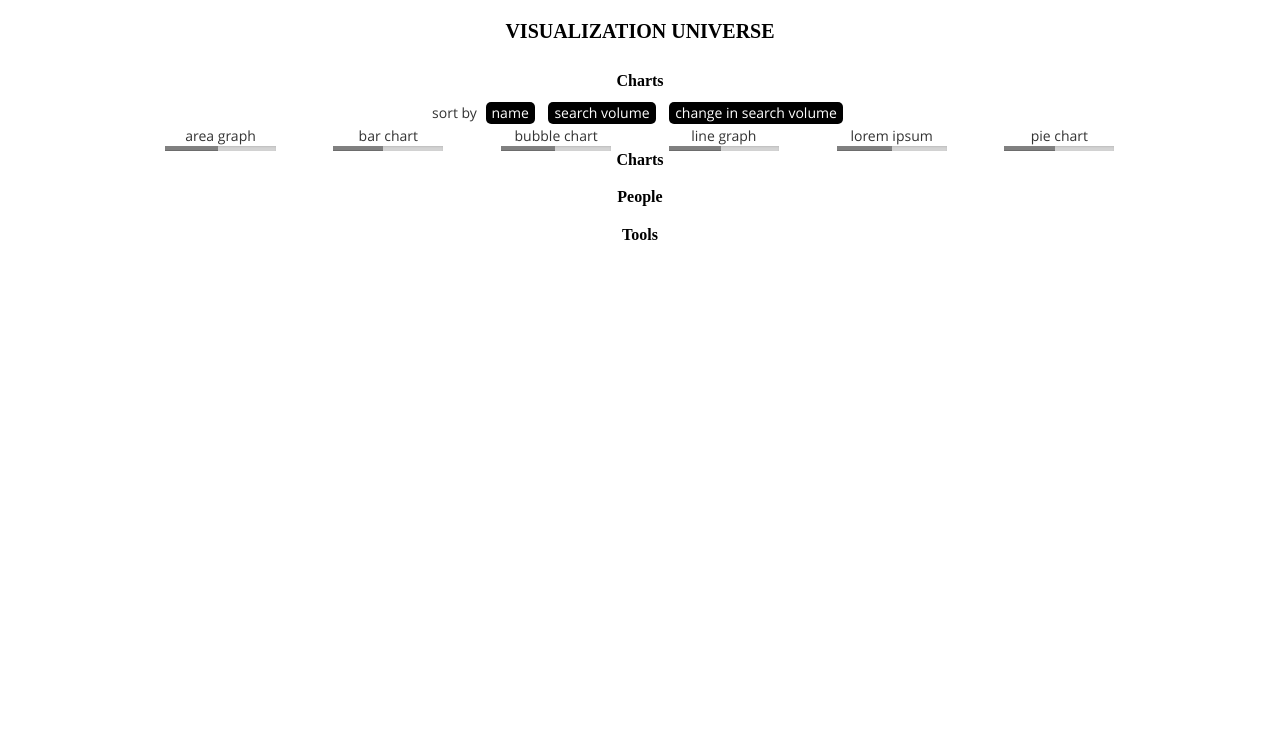
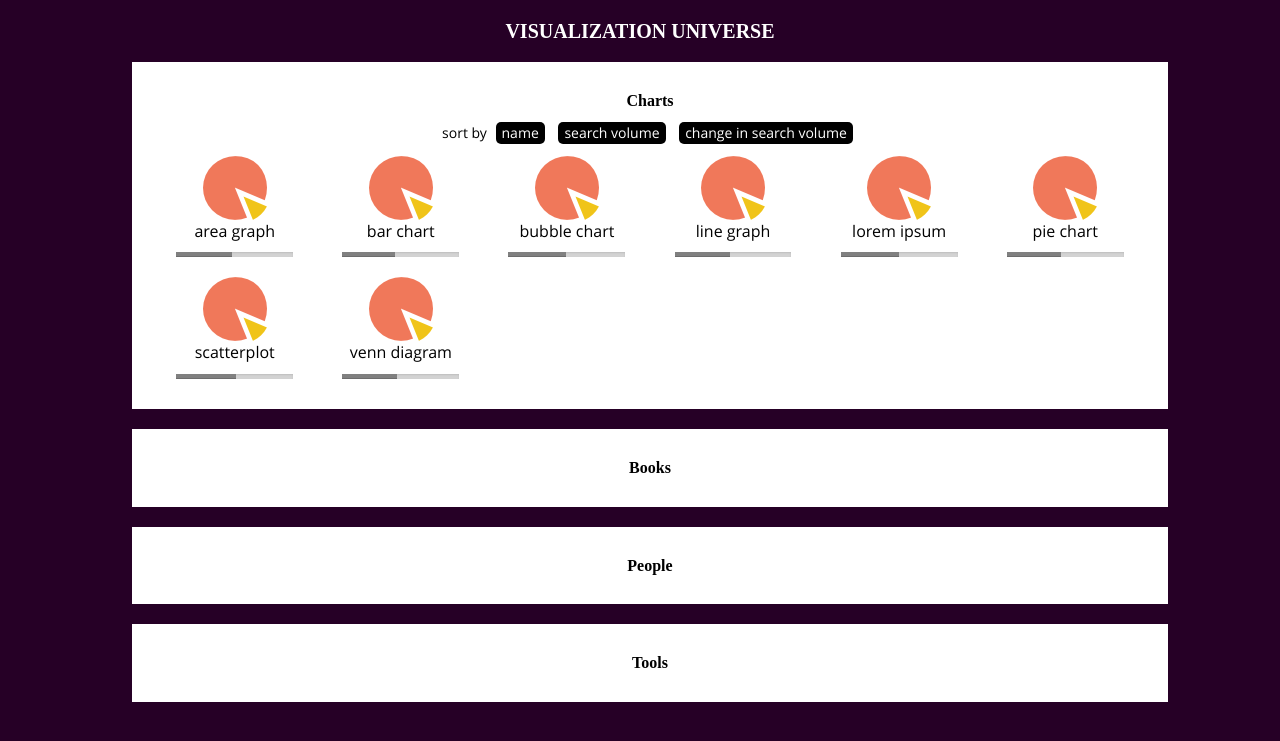
Before and after one commit to bzjin/Visualization-Universe, a PHP site: page /index.html in a window 1280 px wide. Shown: the top 741 px of the page. Run offline with PHP 8.4, Linux system fonts and the light colour scheme; some libraries are stand-ins or nearby versions; some web fonts are replaced.

Commit message:
icons, sorting, grid styling
grid expands with added divs, icons appended, sorting for name and
search volume working.

```diff
--- a/index.html
+++ b/index.html
@@ -23,18 +23,28 @@
 	<div class="col-md-10 col-md-offset-1">
 		<h1>Visualization Universe</h1>
 
-		<div id="charts" class="col-md-12">
+		<div id="charts" class="col-md-12 type">
 		<h2>Charts</h2>
+		<div class="col-md-12">
 		sort by
-		<button type="button" id="alphabetize">name</button>
-		<button type="button" onclick="volume()">search volume</button>
-		<button type="button" onclick="delta()">change in search volume</button>
-		<div id="charts_boxes"></div>
+			<button type="button" id="alphabetize">name</button>
+			<button type="button" id="volume">search volume</button>
+			<button type="button" id="delta">change in search volume</button>
+		</div>
 		</div>
 
-		<h2>Charts</h2>
+		<div id="books" class="col-md-12 type">
+		<h2>Books</h2>
+		</div>
+
+		<div id="people" class="col-md-12 type">
 		<h2>People</h2>
+		</div>
+
+		<div id="tools" class="col-md-12 type">
 		<h2>Tools</h2>
+		</div>
+
 	</div>
 </body>
 
--- a/javascript/app.js
+++ b/javascript/app.js
@@ -6,30 +6,33 @@ $.getJSON("data/sample.json", function(data) {
 	    if (nameA > nameB) { return 1; }
 	    return 0;
 	})
-	data = data;
     makeGrids (data);
 })
 
-var tf_alpha = 0;
+var tf_alpha = 1;
 var tf_vol = 0;
 var tf_delta = 0;
 
 function makeGrids(data){
-	for (i=0; i<6; i++){
+	for (i=0; i< data.charts.length; i++){
 		var div = document.createElement('div');
-		div.setAttribute('class', 'col-lg-2 col-md-3 col-sm-4 col-xs-6');
+		div.setAttribute('class', 'col-lg-2 col-md-3 col-sm-4 col-xs-6 chartgrids');
 		div.setAttribute('id', 'b' + i);
-		document.getElementById("charts_boxes").appendChild(div);
-		console.log(data.charts[i].name)
-		$("div#b"+i).text(data.charts[i].name);
+		document.getElementById("charts").appendChild(div);
+		//console.log(data.charts[i].name)
+		$("div#b"+i).append("<img id='bimg"+i+"' src='assets/icons/pie-chart.png'>")
+		$("div#b"+i).append("<p>"+data.charts[i].name+"</p>");
 		$("div#b"+i).append("<div class='progress'><div class='progress-bar' role='progressbar' aria-valuenow=" + data.charts[i]["average-popularity"] +
 		  "aria-valuemin='0' aria-valuemax='100' style='width:" + data.charts[i]["average-popularity"] + "%''><span class='sr-only'>70% Complete</span></div></div>");
 	}
+	var w = $("#b1").width();
+	var h = $("#b1").height();
+	var pos = $("#b1").position();
 
 	d3.select("#alphabetize").on("click", function(){
-		 $('.col-lg-2').addClass("bye");
-		 //$('.bye').addClass('transform-active');
-		olddata = data;
+		d3.selectAll(".chartgrids").transition()
+			.style("opacity",0)
+			.remove()
 
 		if (tf_alpha == 0) {
 			data.charts.sort(function(a,b) {
@@ -51,15 +54,64 @@ function makeGrids(data){
 			tf_alpha = 0;
 		}
 
-		data.charts.forEach(function(d){
-			var num = data.charts.indexOf(d);
-			$('#b' + num).animate({
-	           left: $('#b' + data.charts.indexOf(d)).offset().left-$("body").offset().left
-	       });
-		})
+	makeGrids(data)
+	})
 
+	d3.select("#volume").on("click", function(){
+		d3.selectAll(".chartgrids").transition()
+			.style("opacity",0)
+			.remove()
 
-})
+		if (tf_volume == 0) {
+			data.charts.sort(function(a,b) {
+			    var nameA = a.name;
+			    var nameB = b.name;
+			    if (nameA < nameB) { return -1; }
+			    if (nameA > nameB) { return 1; }
+			    return 0;
+			  })
+			tf_volume = 1;
+		} else if (tf_alpha == 1) {
+			data.charts.sort(function(a, b) {
+			    var nameA = a.name;
+			    var nameB = b.name;
+			    if (nameA > nameB) { return -1; }
+			    if (nameA < nameB) { return 1; }
+			    return 0;
+			  })
+			tf_volume = 0;
+		}
+
+	makeGrids(data)
+	})
+
+	d3.select("#delta").on("click", function(){
+		d3.selectAll(".chartgrids").transition()
+			.style("opacity",0)
+			.remove()
+
+		if (tf_delta == 0) {
+			data.charts.sort(function(a,b) {
+			    var nameA = a["popularity-delta"];
+			    var nameB = b["popularity-delta"];
+			    if (nameA < nameB) { return -1; }
+			    if (nameA > nameB) { return 1; }
+			    return 0;
+			  })
+			tf_delta = 1;
+		} else if (tf_alpha == 1) {
+			data.charts.sort(function(a, b) {
+			    var nameA = a["popularity-delta"];;
+			    var nameB = b["popularity-delta"];;
+			    if (nameA > nameB) { return -1; }
+			    if (nameA < nameB) { return 1; }
+			    return 0;
+			  })
+			tf_delta = 0;
+		}
+
+	makeGrids(data)
+	})
 
 }
 
--- a/styles/app.css
+++ b/styles/app.css
@@ -3,9 +3,10 @@
 }
 
 body {
-  background: white;
+  background: #260026;
   font-family: "Open Sans";
   text-align: center;
+  color: white;
 }
 
 div {
@@ -13,7 +14,6 @@ div {
 }
 
 h1, h2, h3, h4, p {
-  color: black;
   font-family: "Raleway";
 }
 
@@ -74,6 +74,35 @@ button {
   transition: all 2s ease;
 }
 
+.scaleTL {
+  transform-origin: top left;
+}
+
+.scaleTR {
+  transform-origin: top right;
+}
+
+.scaleBL {
+  transform-origin: bottom left;
+}
+
+.scaleBR {
+  transform-origin: bottom left;
+}
+
 .transform-active {
-  opacity: 0;
+  transform: scale(0);
 }
+
+.type {
+  background-color: white;
+  color: black;
+  padding: 10px 20px 20px 20px;
+  margin: 10px;
+  clear: both;
+  overflow: hidden;
+}
+
+.chartgrids {
+  padding: 10px;
+}
```
